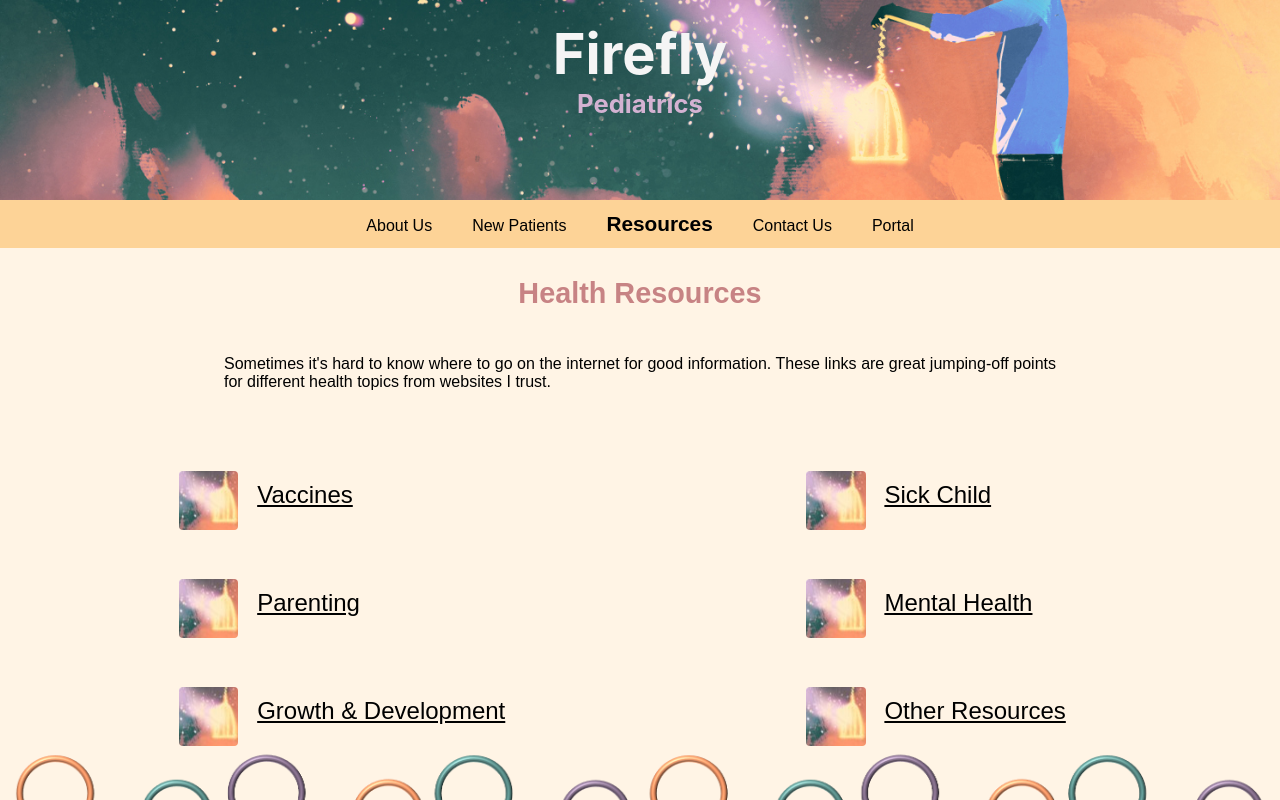
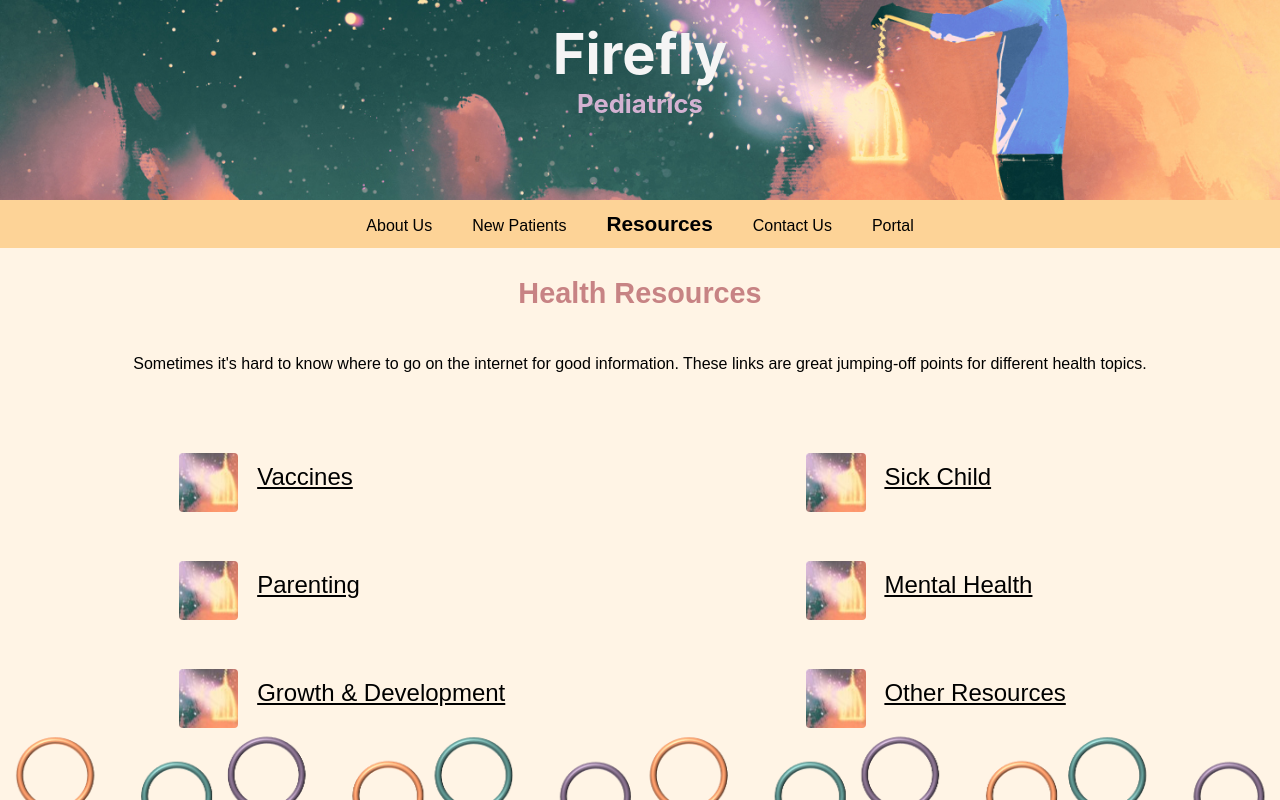
Before and after one commit to BowersMatthew/katebowersmd.com, a React (Create React App) app in the folder kate-bowers-md/: page /resources in a window 1280 px wide. Shown: the top 800 px of the page. Built offline with nearby package versions, Linux system fonts and the light colour scheme.

Commit message:
correcing styling

```diff
--- a/kate-bowers-md/src/components/resources/resources.js
+++ b/kate-bowers-md/src/components/resources/resources.js
@@ -7,8 +7,8 @@ const Resources = () => {
         <section className='health-resources'>
             <h1 className='page-header'>Health Resources</h1>
             <div className='content'>
-                <div className='full'>
-                    <p className='content-text'>Sometimes it's hard to know where to go on the internet for good information. These links are great jumping-off points for different health topics from websites I trust. </p>
+                <div className='fuller'>
+                    <p className='content-text center-align'>Sometimes it's hard to know where to go on the internet for good information. These links are great jumping-off points for different health topics.</p>
                 </div>
                 <div className='left'>
                     <div className='resource-list'>
```
